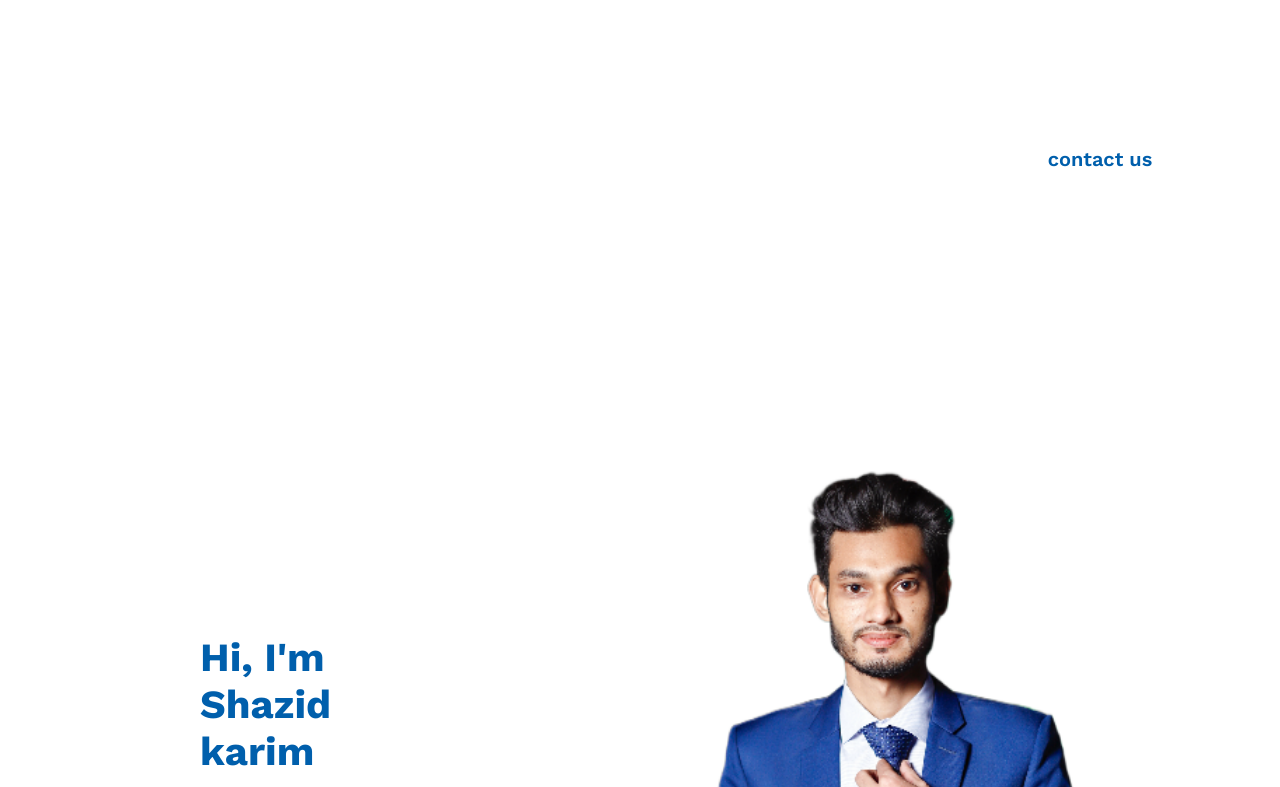
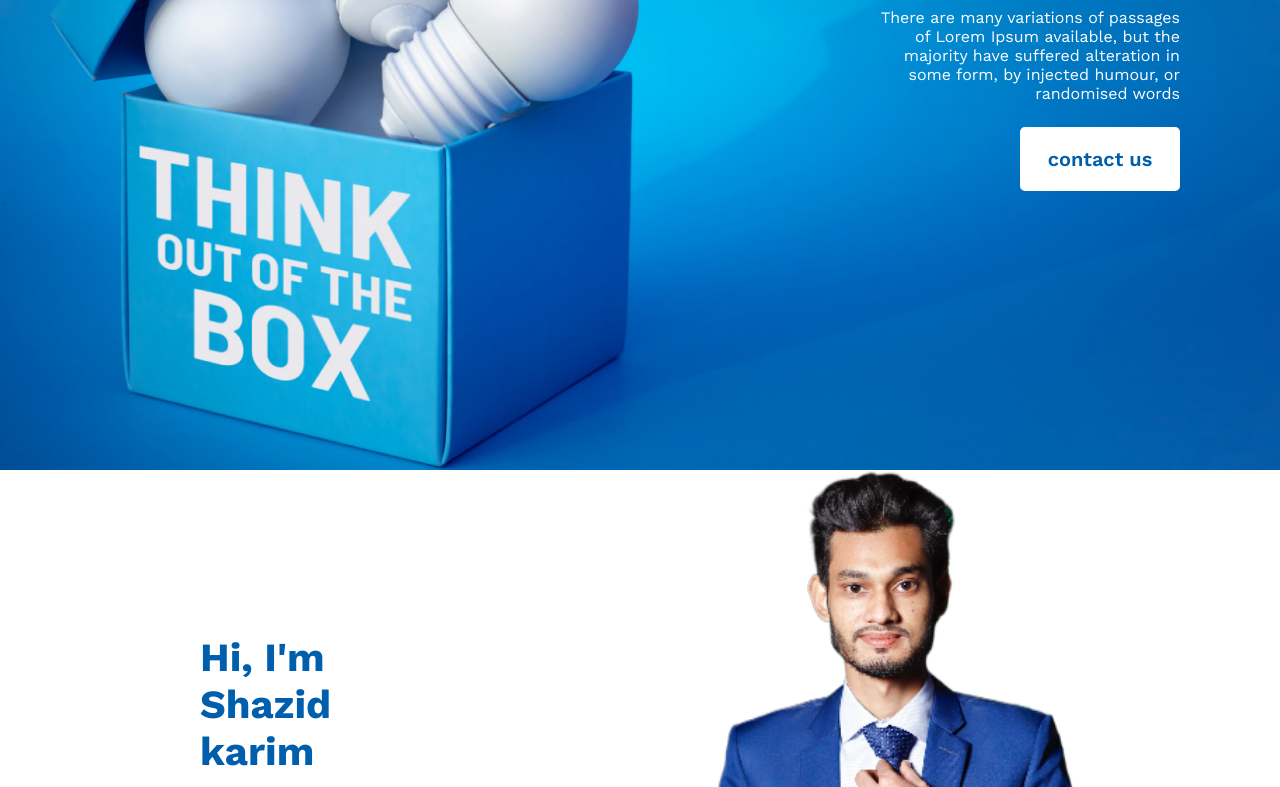
Before and after one commit to shazidkarim/assignment-one, a plain HTML site: page index.html in a window 1280 px wide. Shown: the part 330-1117 px from the top of the page. Drawn offline with nearby package versions, Linux system fonts and the light colour scheme; a web font is replaced by a local one.

Commit message:
fix banner part

```diff
--- a/css/style.css
+++ b/css/style.css
@@ -4,7 +4,7 @@
     font-family: work sans, sans-serif;
 }
 .banner {
-    background-image: url(./images/banner/banner3.png);
+    background-image:url(../images/banner/banner3.png);
     height: 100vh;
     width: 100%;
     background-position: center;
```
